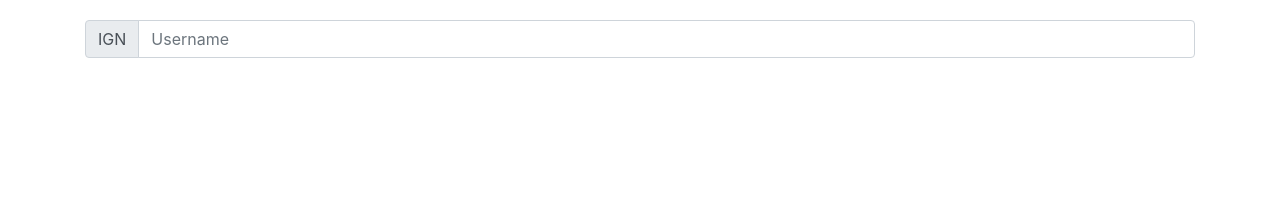
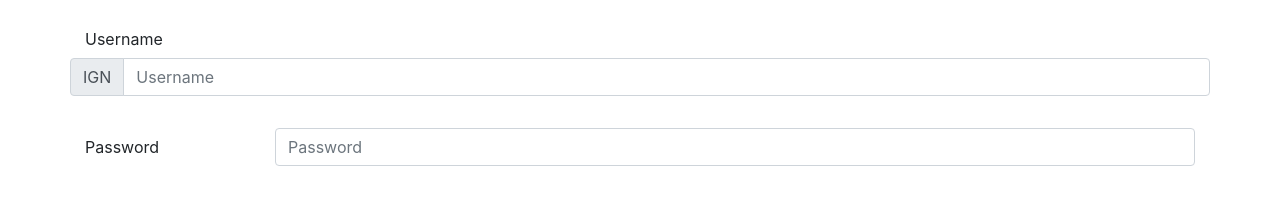
Before and after one commit to natebwangsut/aws-minecraft-web, a plain HTML site: page index.html in a window 1280 px wide. Drawn offline with nearby package versions, Linux system fonts and the light colour scheme.

Commit message:
Added password form

```diff
--- a/index.html
+++ b/index.html
@@ -13,13 +13,20 @@
 
     <div class="container">
         <form>
-            <div class="form-group">
-                    <div class="input-group mb-3">
-                        <div class="input-group-prepend">
-                            <span class="input-group-text" id="basic-addon1">IGN</span>
-                        </div>
-                        <input type="text" class="form-control" placeholder="Username" aria-label="Username" aria-describedby="basic-addon1">
+            <div class="form-group row">
+                <label for="inputPassword3" class="col-sm-2 col-form-label">Username</label>
+                <div class="input-group mb-3">
+                    <div class="input-group-prepend">
+                        <span class="input-group-text" id="basic-addon1">IGN</span>
                     </div>
+                    <input type="text" class="form-control" placeholder="Username" aria-label="Username" aria-describedby="basic-addon1">
+                </div>
+            </div>
+            <div class="form-group row">
+                <label for="inputPassword3" class="col-sm-2 col-form-label">Password</label>
+                <div class="col-sm-10">
+                    <input type="password" class="form-control" id="inputPassword3" placeholder="Password">
+                </div>
             </div>
         </form>
     </div>
```
